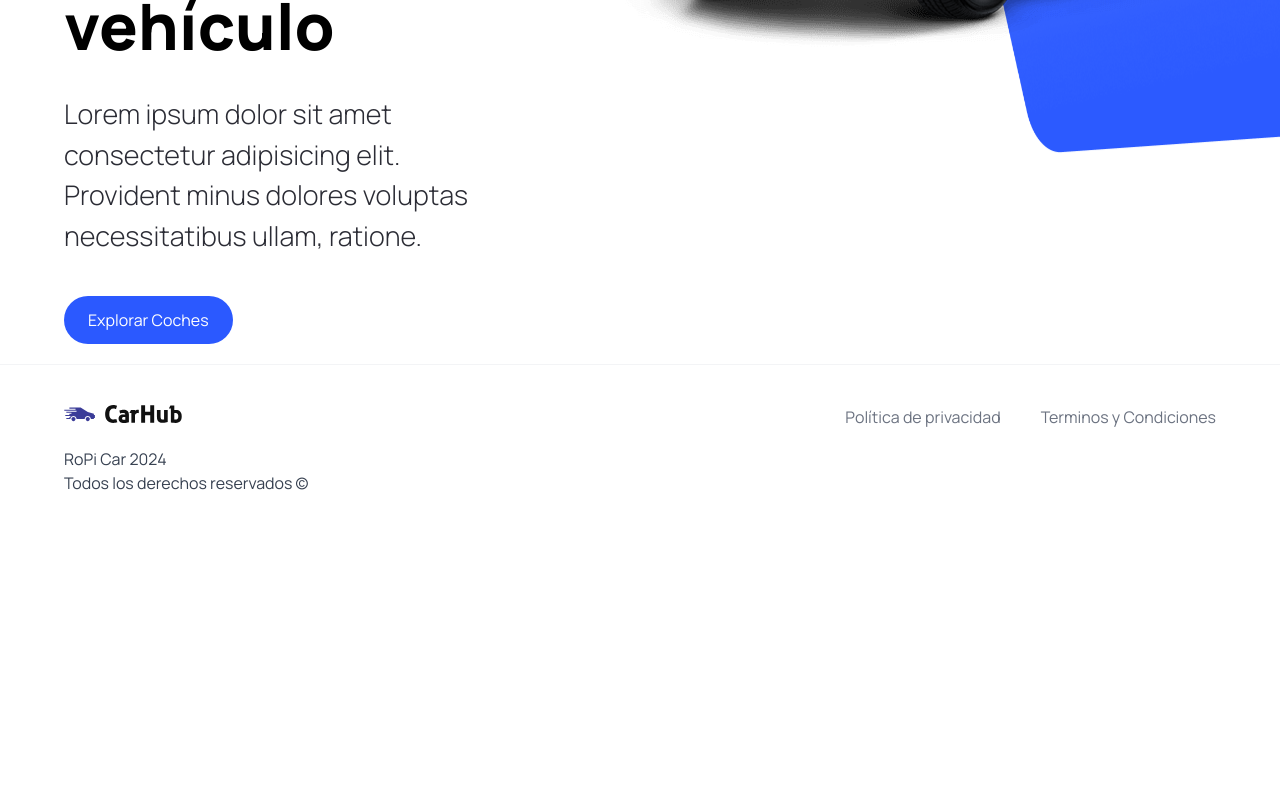
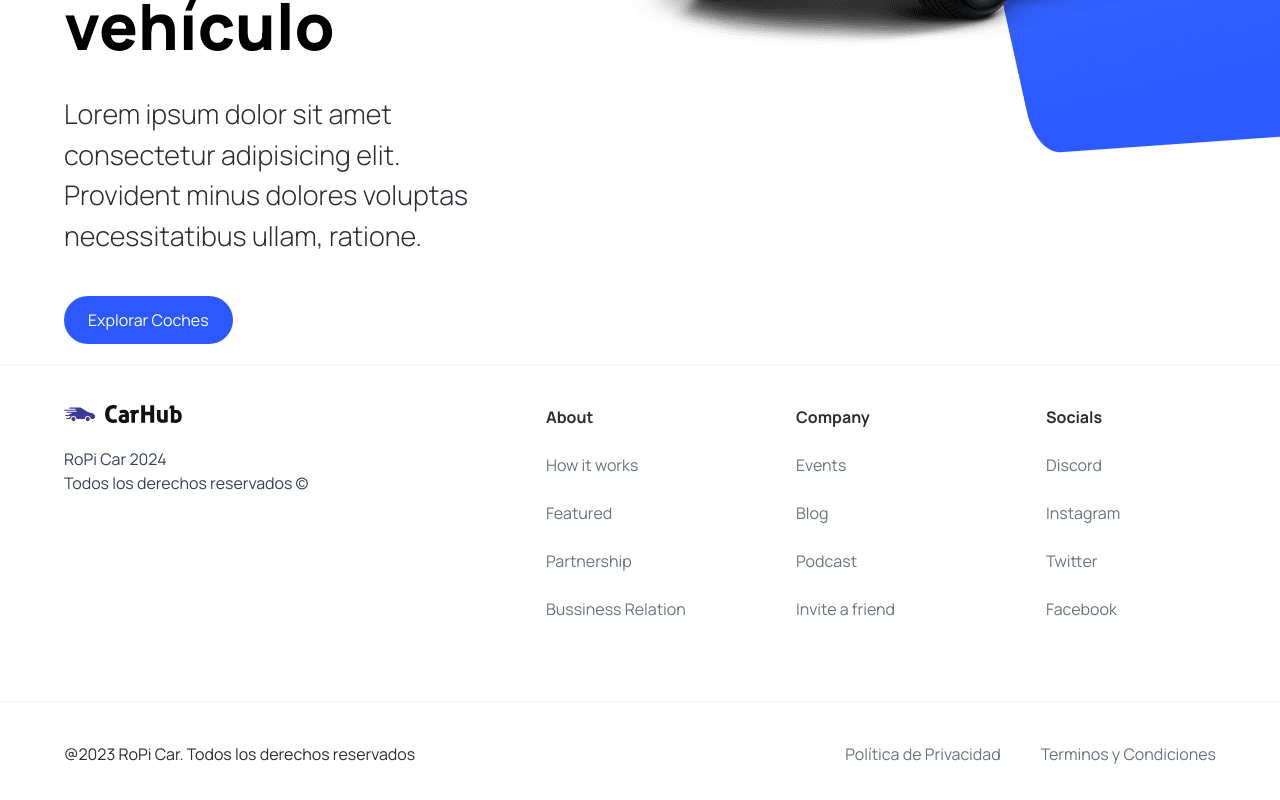
Before and after one commit to jeromanp/api-cars, a Next.js app: page / in a window 1280 px wide. Shown: the part 550-1350 px from the top of the page. Before the commit the page ends 1085 px from the top, so only its background shows below. Built offline with nearby package versions, Linux system fonts and the light colour scheme.

Commit message:
add footer links

```diff
--- a/components/Footer.tsx
+++ b/components/Footer.tsx
@@ -19,11 +19,30 @@ const Footer = () => {
             RoPi Car 2024 <br /> Todos los derechos reservados &copy;{" "}
           </p>
         </div>
+        <div className="footer__links">
+          {footerLinks.map((link) => (
+            <div key={link.title} className="footer__link">
+              <h3 className="font-bold">{link.title}</h3>
+              {link.links.map((item) => (
+                <Link
+                  key={item.title}
+                  href={item.url}
+                  className="text-gray-500"
+                >
+                  {item.title}
+                </Link>
+              ))}
+            </div>
+          ))}
+        </div>
+      </div>
 
+      <div className="flex justify-between items-center flex-wrap mt-10 border-t border-gray-100 sm:px-16 px-6 py-10">
+        <p>@2023 RoPi Car. Todos los derechos reservados</p>
 
         <div className="footer__copyrights-link">
           <Link href="/" className="text-gray-500">
-            Política de privacidad
+            Política de Privacidad
           </Link>
           <Link href="/" className="text-gray-500">
             Terminos y Condiciones
```
